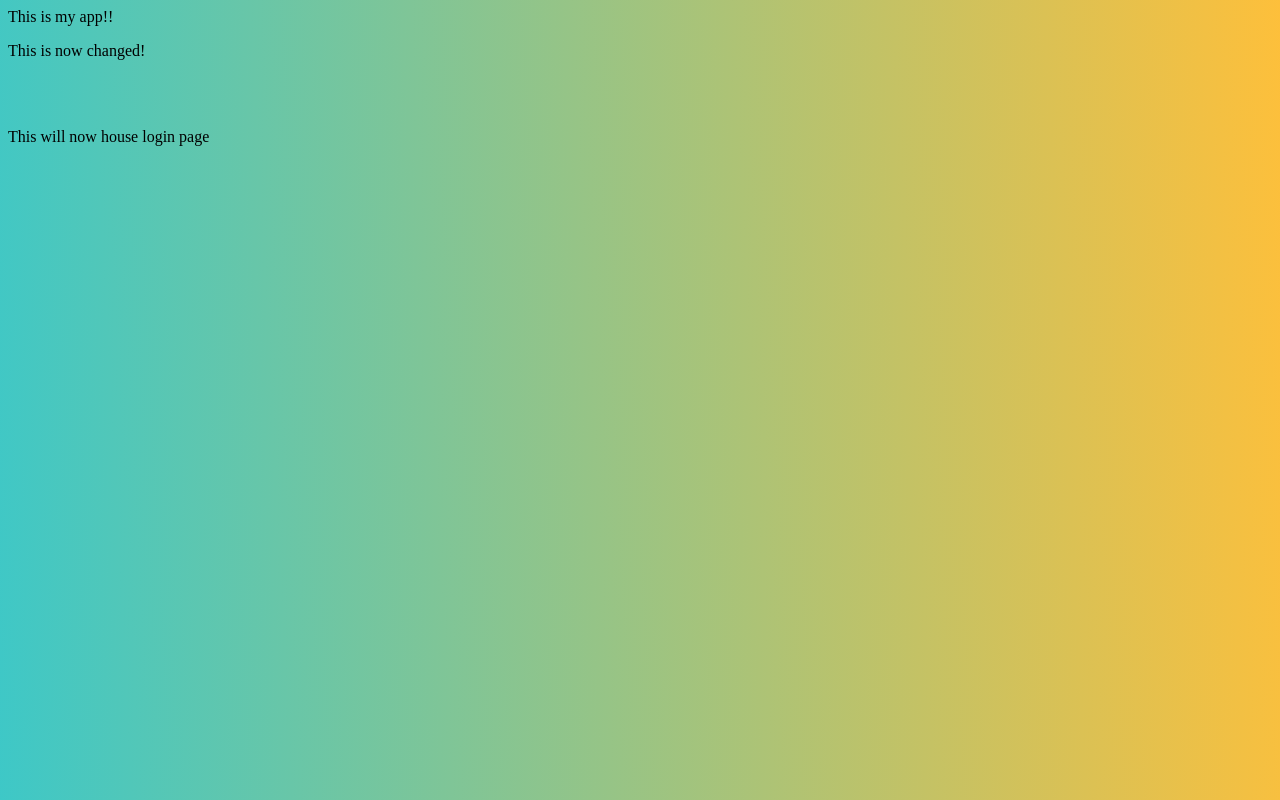
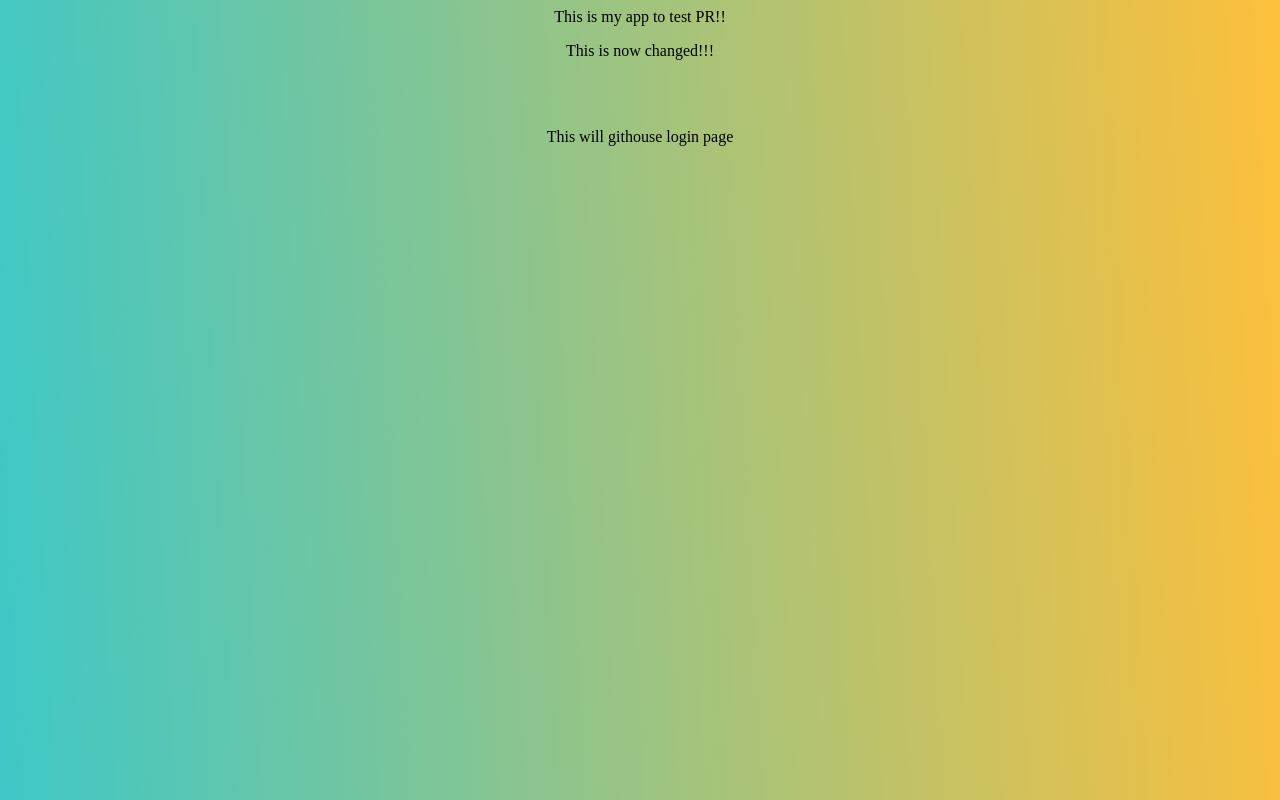
Before and after one commit to hmtj99/demo_app, a plain HTML site: page index.html in a window 1280 px wide. Drawn offline with Linux system fonts and the light colour scheme.

Commit message:
aligned text to center!!!!!!!!

```diff
--- a/index.html
+++ b/index.html
@@ -13,10 +13,10 @@
       );
     "
   >
-    <p>This is my app!!</p>
-    <p>This is now changed!</p>
+    <p style="text-align:center">This is my app to test PR!!</p>
+    <p style="text-align:center">This is now changed!!!</p>
     <br />
     <br />
-    <p>This will now house login page</p>
+    <p style="text-align:center">This will githouse login page</p>
   </body>
 </html>
```
